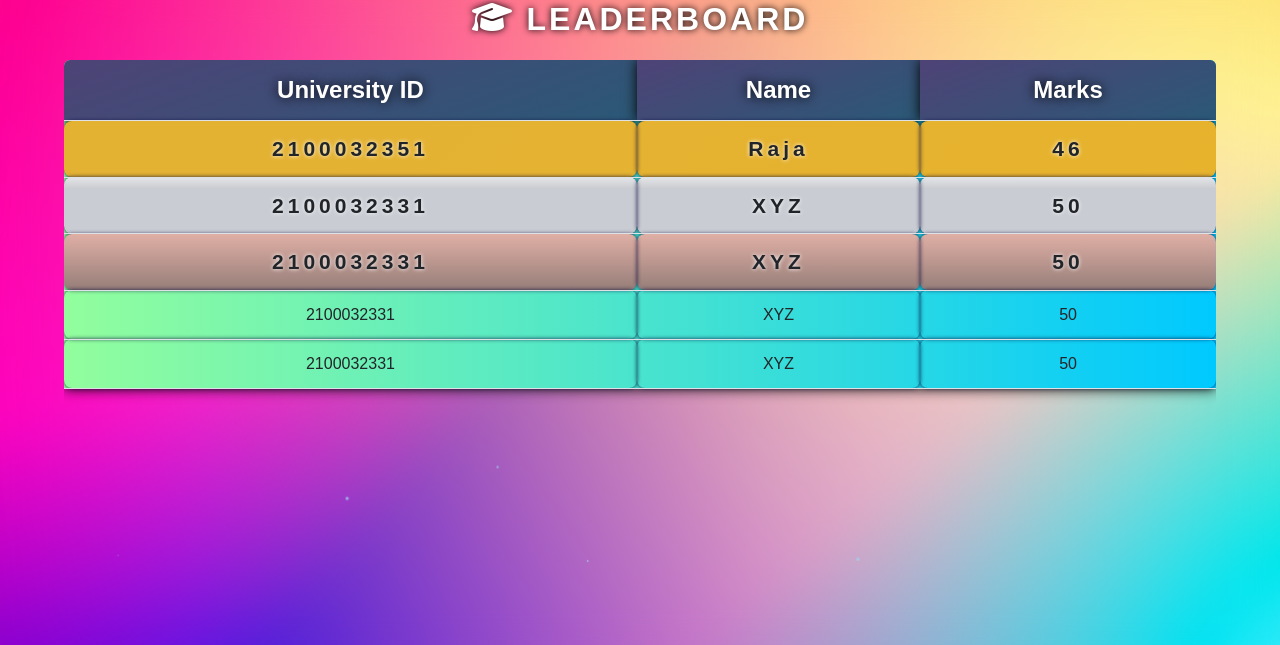
After one commit to rajgopalhota/Learnathon, a Django app: page /leaderboard in a window 1280 px wide. The commit adds this page. Shown: the part 138-783 px from the top of the page. Run offline with Django 4.2, Linux system fonts and the light colour scheme; some libraries are stand-ins or nearby versions.

Commit message:
leaderboard

```diff
--- a/Website/static/stylesheets/base.css
+++ b/Website/static/stylesheets/base.css
@@ -38,6 +38,7 @@ body {
     center fixed; */
     background: url(/static/images/bg.jpg) no-repeat center center fixed;
     background-size: cover;
+    user-select: none;
 }
 body::-webkit-scrollbar{
   display: none;
--- a/Website/static/stylesheets/marksheets.css
+++ b/Website/static/stylesheets/marksheets.css
@@ -18,6 +18,9 @@
 .marksheets table {
   box-shadow: 0 0 12px rgb(10, 10, 10);
   background-image: linear-gradient(45deg, #ffd7f4 0%, #c5d5f0 100%);
+}
+.leaderboard table{
+  background-image: linear-gradient(to right, #92fe9d 0%, #00c9ff 100%);
 }
 .table > :not(caption) > * > * {
   background-color: transparent;
@@ -47,6 +50,37 @@
   cursor: pointer;
   background-image: linear-gradient(-225deg, #ffe9f9 0%, #d7fffe 100%);
 }
+.leaderboard .table > tbody > tr:hover > * {
+  transition: all ease in 3s;
+  cursor: pointer;
+  background-image: linear-gradient(to top, #c1dfc4 0%, #deecdd 100%);
+}
+
+
+.leaderboard .table tbody tr:nth-child(1) {
+  font-size: 21px;
+  background-color: #deaa25;
+  background-image: linear-gradient(315deg, #e7b32d 0%, #e4b233 74%);
+  font-weight: 700;
+  letter-spacing: 4px;
+  text-shadow: 0 0 4px rgb(255, 255, 255);
+}
+.leaderboard .table tbody tr:nth-child(2) {
+  font-size: 21px;
+  background: #C9CCD3;
+ background-image: linear-gradient(-180deg, rgba(255,255,255,0.50) 0%, rgba(0,0,0,0.50) 100%);
+ background-blend-mode: lighten;
+  font-weight: 700;
+  letter-spacing: 4px;
+  text-shadow: 0 0 4px rgb(255, 255, 255);
+}
+.leaderboard .table tbody tr:nth-child(3) {
+  font-size: 21px;
+  background: linear-gradient(to bottom, #dfafa5 0%, #957d78 100%);
+  font-weight: 700;
+  letter-spacing: 4px;
+  text-shadow: 0 0 4px rgb(255, 255, 255);
+}
 
 @media only screen and (max-width: 600px) {
   .table th {
--- /dev/null
+++ b/Website/templates/components/leaderboard.html
@@ -0,0 +1,44 @@
+{% extends 'base.html' %} {% block title %} Leaderboard {% endblock title %}
+{% block body %}
+<div class="marksheets leaderboard">
+  <h1><i class="fa-solid fa-graduation-cap fa-bounce" style="color: #ffffff;"></i> LEADERBOARD</h1>
+  <div class="table-responsive card">
+    <table class="table">
+      <thead>
+        <tr>
+          <th scope="col">University ID</th>
+          <th scope="col">Name</th>
+          <th scope="col">Marks</th>
+        </tr>
+      </thead>
+      <tbody>
+        <tr>
+          <td>2100032351</td>
+          <td>Raja</td>
+          <td>46</td>
+        </tr>
+        <tr>
+          <td>2100032331</td>
+          <td>XYZ</td>
+          <td>50</td>
+        </tr>
+        <tr>
+          <td>2100032331</td>
+          <td>XYZ</td>
+          <td>50</td>
+        </tr>
+        <tr>
+          <td>2100032331</td>
+          <td>XYZ</td>
+          <td>50</td>
+        </tr>
+        <tr>
+          <td>2100032331</td>
+          <td>XYZ</td>
+          <td>50</td>
+        </tr>
+      </tbody>
+    </table>
+  </div>
+</div>
+{% endblock body %}
--- a/Website/urls.py
+++ b/Website/urls.py
@@ -9,6 +9,7 @@ urlpatterns = [
     path('timetable', views.timetable, name='timetable'),
     path('announcements', views.announcements, name='announcements'),
     path('reviews', views.reviews, name='reviews'),
+    path('leaderboard', views.leaderboard, name='leaderboard'),
     path("room/<room_no>",views.handleroom,name="room"),
     path("room_display",views.room_display,name="room_display"),
     path("handle_room",views.handleroom,name="handle_room"),
--- a/Website/views.py
+++ b/Website/views.py
@@ -38,6 +38,9 @@ def timetable(request):
 
 def marksheets(request):
     return render(request, 'components/marksheets.html')
+
+def leaderboard(request):
+    return render(request, 'components/leaderboard.html')
 
 
 # Main typo..............
```
Also changed, not shown: db.sqlite3.
